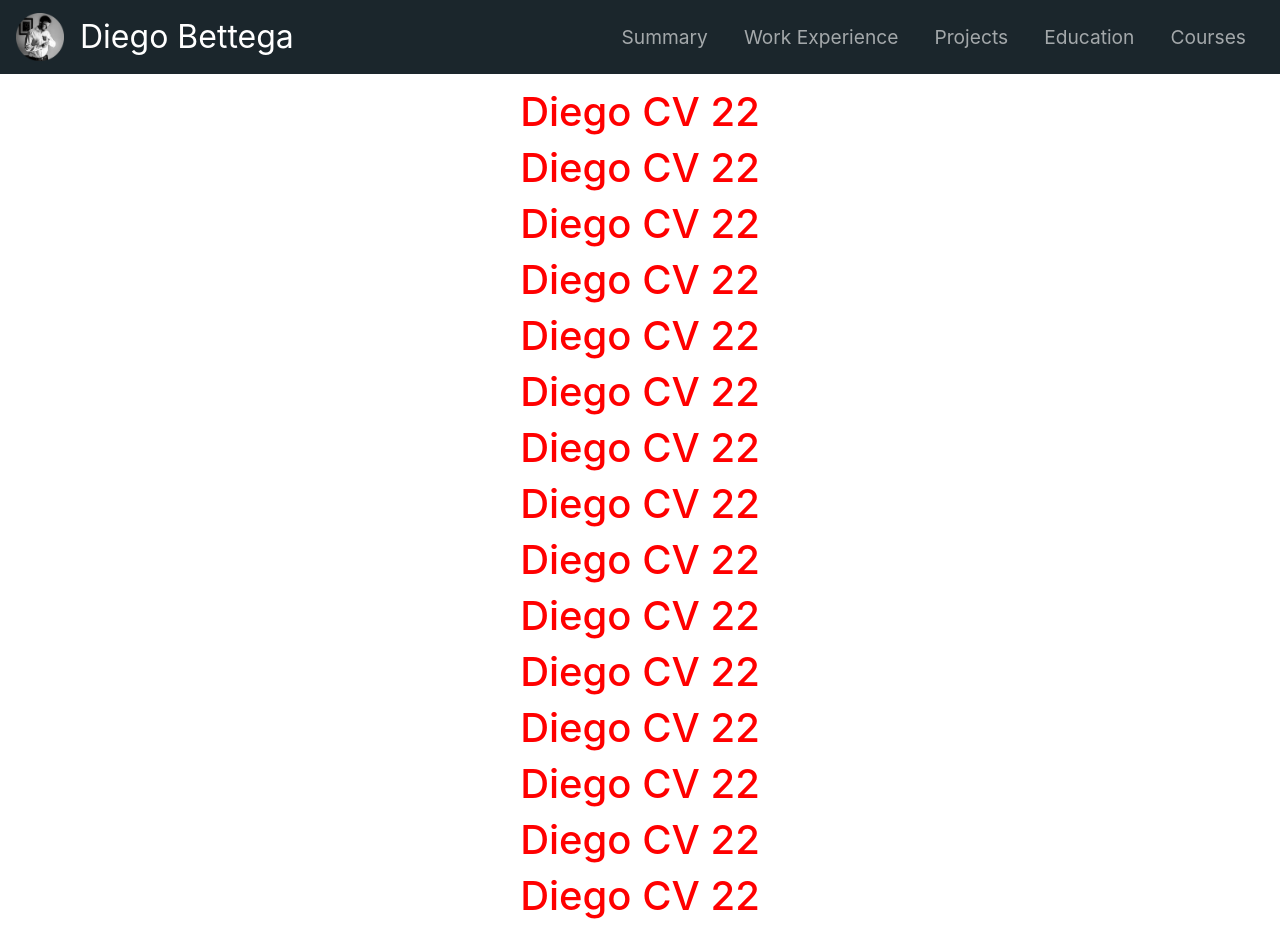
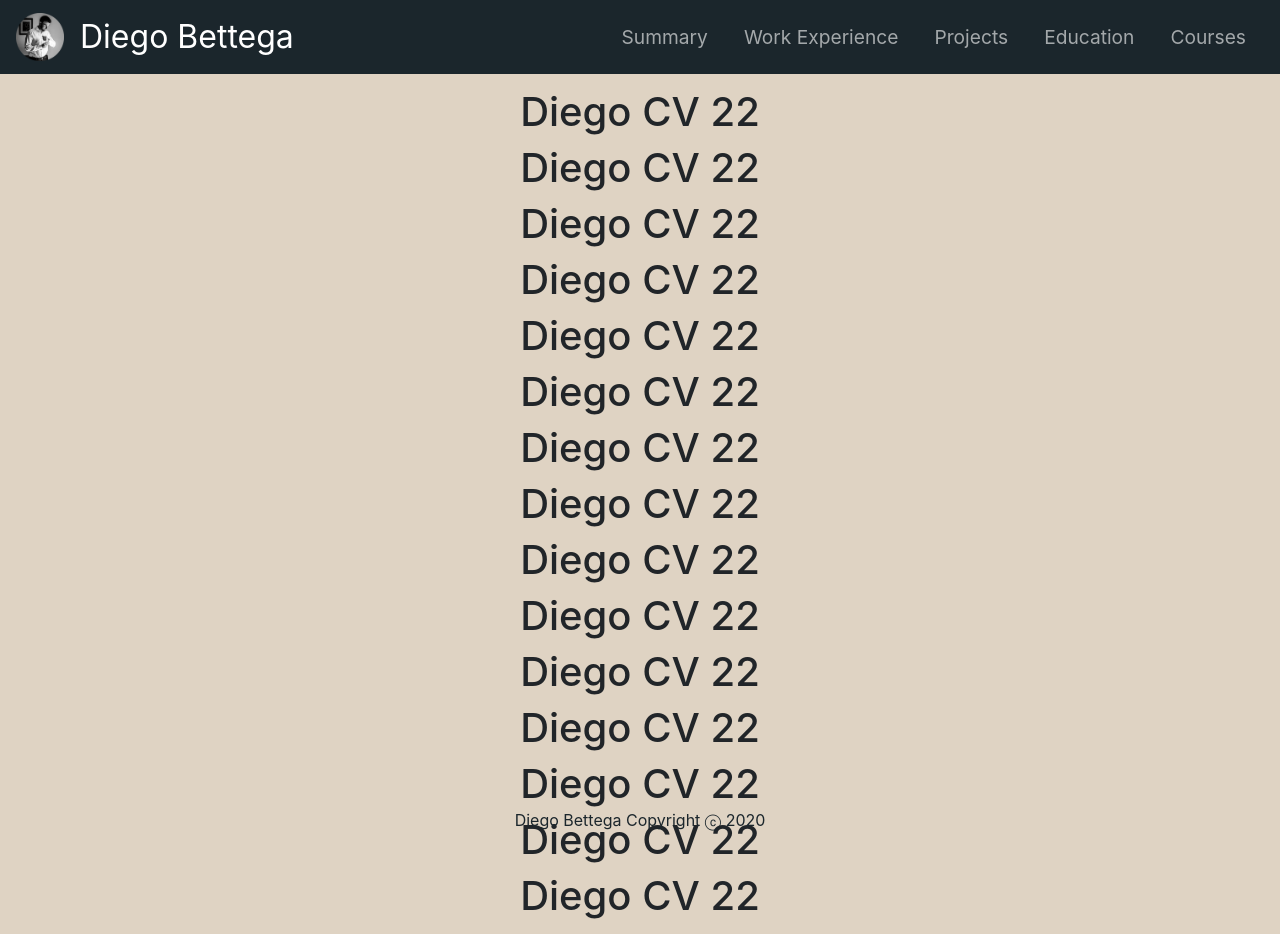
Before and after one commit to diegobettega/DIego-Bettega-CV, a React (Create React App) app: page / in a window 1280 px wide. Shown: the top 934 px of the page. Built offline with nearby package versions, Linux system fonts and the light colour scheme.

Commit message:
Deploy app

```diff
--- a/public/index.html
+++ b/public/index.html
@@ -22,15 +22,29 @@
       work correctly both with client-side routing and a non-root public URL.
       Learn how to configure a non-root public URL by running `npm run build`.
     -->
-  <title>Diego Bettega CV2</title>
+  <title>Diego Bettega CV</title>
 
   <!-- CSS Stylesheets -->
+  <!-- CSS Stylesheets -->
+  <link rel="stylesheet" href="https://maxcdn.bootstrapcdn.com/bootstrap/4.0.0/css/bootstrap.min.css" integrity="sha384-Gn5384xqQ1aoWXA+058RXPxPg6fy4IWvTNh0E263XmFcJlSAwiGgFAW/dAiS6JXm" crossorigin="anonymous">
   <link rel="stylesheet" href="https://stackpath.bootstrapcdn.com/bootstrap/4.5.0/css/bootstrap.min.css" integrity="sha384-9aIt2nRpC12Uk9gS9baDl411NQApFmC26EwAOH8WgZl5MYYxFfc+NcPb1dKGj7Sk" crossorigin="anonymous">
+
+  <!-- Google Fonts-->
+  <script src='https://kit.fontawesome.com/a076d05399.js'></script>
+  <link href="https://fonts.googleapis.com/css2?family=Ubuntu:wght@300&display=swap" rel="stylesheet">
+  <link href="https://fonts.googleapis.com/css2?family=Montserrat:wght@100&family=Ubuntu:wght@300&display=swap" rel="stylesheet">
+
+  <link rel="stylesheet" href="https://cdnjs.cloudflare.com/ajax/libs/font-awesome/4.7.0/css/font-awesome.min.css">
 
   <!-- Bootstrap Scripts-->
   <script src="https://code.jquery.com/jquery-3.5.1.slim.min.js" integrity="sha384-DfXdz2htPH0lsSSs5nCTpuj/zy4C+OGpamoFVy38MVBnE+IbbVYUew+OrCXaRkfj" crossorigin="anonymous"></script>
   <script src="https://cdn.jsdelivr.net/npm/popper.js@1.16.0/dist/umd/popper.min.js" integrity="sha384-Q6E9RHvbIyZFJoft+2mJbHaEWldlvI9IOYy5n3zV9zzTtmI3UksdQRVvoxMfooAo" crossorigin="anonymous"></script>
   <script src="https://stackpath.bootstrapcdn.com/bootstrap/4.5.0/js/bootstrap.min.js" integrity="sha384-OgVRvuATP1z7JjHLkuOU7Xw704+h835Lr+6QL9UvYjZE3Ipu6Tp75j7Bh/kR0JKI" crossorigin="anonymous"></script>
+  <meta charset="utf-8">
+  <meta name="viewport" content="width=device-width, initial-scale=1">
+
+  <script src="https://ajax.googleapis.com/ajax/libs/jquery/3.5.1/jquery.min.js"></script>
+  <script src="https://maxcdn.bootstrapcdn.com/bootstrap/3.4.1/js/bootstrap.min.js"></script>
 
 </head>
 
--- a/src/App.css
+++ b/src/App.css
@@ -37,15 +37,15 @@
   }
 }
 
-.test {
-  color: red;
-}
+
 
 /*Body*/
 body {
   font-family: -apple-system,BlinkMacSystemFont,"Segoe UI",Roboto,"Helvetica Neue",Arial,"Noto Sans",sans-serif,"Apple Color Emoji","Segoe UI Emoji","Segoe UI Symbol","Noto Color Emoji";
   padding-top: 88px;
+  background-color: #dfd3c3;
 }
+
 
 
 /*Navigation Bar*/
@@ -70,3 +70,17 @@ body {
 .nav-link {
   font-size: 1.2rem;
 }
+
+
+
+/*Footer*/
+footer {
+  position: fixed;
+  text-align: center;
+  bottom: 0;
+  width: 100%;
+  height: 2.5rem;
+}
+footer p {
+  color: #1b262c;
+}
--- a/src/App.js
+++ b/src/App.js
@@ -2,6 +2,7 @@ import React from 'react';
 import './App.css';
 
 import Navbar from "./components/Navbar";
+import Footer from "./components/Footer";
 
 function App() {
   return (
@@ -25,6 +26,7 @@ function App() {
       <h1 class="test"> Diego CV 22</h1>
       <h1 class="test"> Diego CV 22</h1>
       <h1 class="test"> Diego CV 22</h1>
+      <Footer />
     </div>
   );
 }
--- /dev/null
+++ b/src/components/Footer.jsx
@@ -0,0 +1,17 @@
+import React from "react";
+
+function Footer() {
+  const year = new Date().getFullYear();
+  return (
+    <footer class="white-section" id="footer">
+    <div class="container-fluid">
+
+  <br /><br />
+  <p>Diego Bettega Copyright ⓒ {year}</p>
+</div>
+
+    </footer>
+  );
+}
+
+export default Footer;
--- a/src/components/Navbar.jsx
+++ b/src/components/Navbar.jsx
@@ -1,38 +1,52 @@
 import React from "react";
-import profile from "../images/profile_pic.png";
+import profile from "../images/profile.png";
 
 function Navbar() {
   return (
-    <div class="container-fluid">
-      <div class="row">
     <nav class="navbar fixed-top navbar-expand-lg navbar-dark">
-        <img class="navbar-symbol" src={profile} alt="Profile Picture" />
-        <a class="navbar-brand" href="">Diego Bettega</a>
-        <button class="navbar-toggler" type="button" data-toggle="collapse" data-target="#navbarSupportedContent" aria-controls="navbarSupportedContent" aria-expanded="false" aria-label="Toggle navigation">
+      <img class="navbar-symbol" src={profile} alt="profile-pic" />
+      <div class="navbar-brand">Diego Bettega</div>
+      <button
+        class="navbar-toggler"
+        type="button"
+        data-toggle="collapse"
+        data-target="#navbarSupportedContent"
+        aria-controls="navbarSupportedContent"
+        aria-expanded="false"
+        aria-label="Toggle navigation"
+      >
         <span class="navbar-toggler-icon"></span>
       </button>
       <div class="collapse navbar-collapse" id="navbarSupportedContent">
         <ul class="navbar-nav ml-auto">
           <li class="nav-item">
-              <a class="nav-link" href="#title">Summary</a>
+            <a class="nav-link" href="#summary">
+              Summary
+            </a>
           </li>
           <li class="nav-item">
-              <a class="nav-link" href="#experience">Work Experience</a>
+            <a class="nav-link" href="#work-experience">
+              Work Experience
+            </a>
           </li>
           <li class="nav-item">
-              <a class="nav-link" href="#projects">Projects</a>
+            <a class="nav-link" href="#projects">
+              Projects
+            </a>
           </li>
           <li class="nav-item">
-              <a class="nav-link" href="#education">Education</a>
+            <a class="nav-link" href="#education">
+              Education
+            </a>
           </li>
           <li class="nav-item">
-              <a class="nav-link" href="#courses">Courses</a>
+            <a class="nav-link" href="#courses">
+              Courses
+            </a>
           </li>
         </ul>
       </div>
     </nav>
-      </div>
-    </div>
   );
 }
 
--- a/src/index2.js
+++ /dev/null
@@ -1 +0,0 @@
-alert("hello");
```
Also changed, not shown: src/images/profile.png (renamed from src/images/profile_pic.png). Lines whose indentation alone changed are shown as unchanged.
